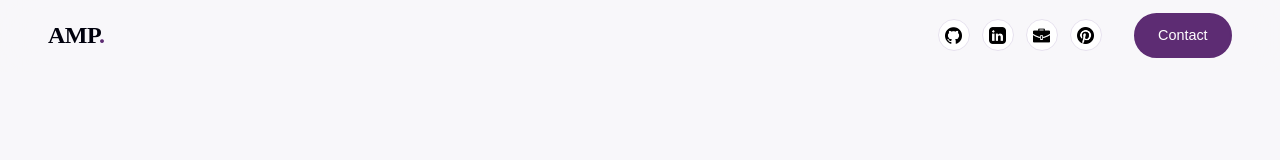
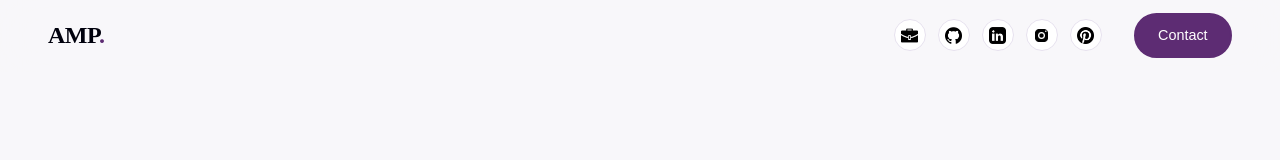
Before and after one commit to AMPickettDesign/the-designers-seed, a Next.js app: page / in a window 1280 px wide. Shown: the top 160 px of the page. Built offline with nearby package versions, Linux system fonts and the light colour scheme.

Commit message:
Add portfolio link, fix Instagram icon

```diff
--- a/app/page.js
+++ b/app/page.js
@@ -35,9 +35,10 @@ function Landing({ onSelect }) {
 
   // ── Social links ──
   const socialLinks = [
-    { name: 'github', url: 'https://ampickettdesign.github.io/', icon: '/github-icon.png' },
+    { name: 'portfolio', url: 'https://ampickettdesign.github.io/', icon: '/briefcase-icon.png' },
+    { name: 'github', url: 'https://github.com/AMPickettDesign', icon: '/github-icon.png' },
     { name: 'linkedin', url: 'https://www.linkedin.com/in/ashley-pickett-37444394/', icon: '/linkedin-icon.png' },
-    { name: 'instagram', url: 'https://www.instagram.com/ashdoesdesigns/', icon: '/briefcase-icon.png' },
+    { name: 'instagram', url: 'https://www.instagram.com/ashdoesdesigns/', icon: '/instagram-icon.png' },
     { name: 'pinterest', url: 'https://www.pinterest.com/TheAMPExperience/', icon: '/pinterest-icon.png' },
   ];
 
```
Also changed, not shown: public/instagram-icon.png (added).
